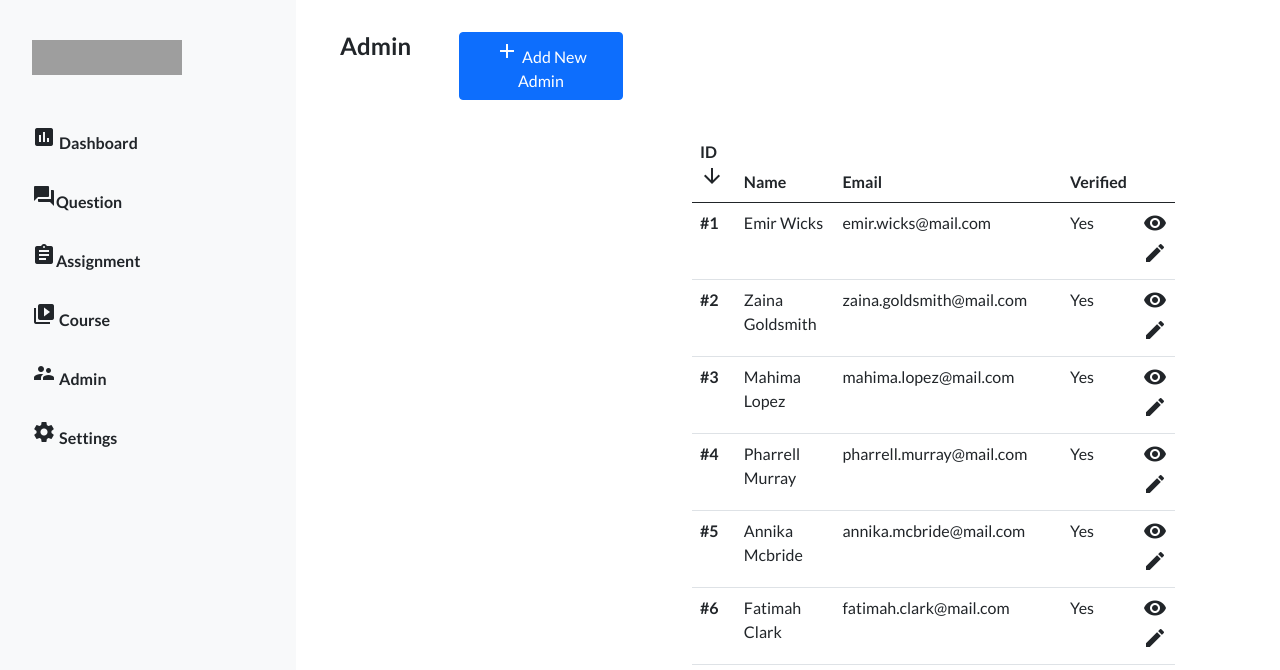
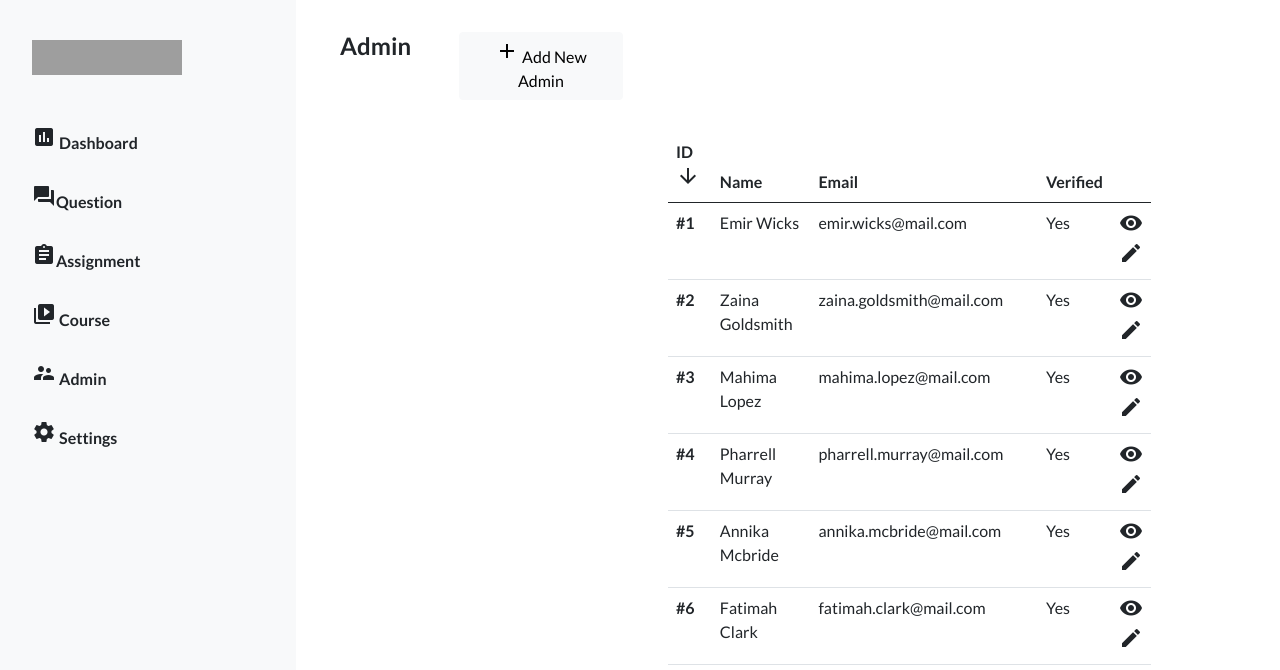
Before and after one commit to ptsai129/week5-assignment, a plain HTML site: page admin.html in a window 1280 px wide. Shown: the top 670 px of the page. Drawn offline with nearby package versions, Linux system fonts and the light colour scheme; grey boxes are pictures that could not be loaded.

Commit message:
Update 2021-08-09T14:46:14.946Z

```diff
--- a/admin.html
+++ b/admin.html
@@ -55,7 +55,7 @@
      <div class="main-menu d-flex">
       <h1 class="main-title fw-bold ">Admin</h1>
       <!-- Button trigger modal -->
-     <button type="button" class="btn btn-primary" data-bs-toggle="modal" data-bs-target="#exampleModal">
+     <button type="button" class="btn btn-light adminBtn" data-bs-toggle="modal" data-bs-target="#exampleModal">
         <span class="material-icons">
             add</span> Add New Admin
     </button>
@@ -68,11 +68,11 @@
           <h5 class="modal-title" id="exampleModalLabel">New Admin</h5>
           <button type="button" class="btn-close" data-bs-dismiss="modal" aria-label="Close"></button>
         </div>
-        <div class="modal-body">
+        <div class="modal-body ">
             <h3>Account</h3>
             <form action="get">
                 <label for="name">Name</label><br>
-                <input id="name" type="text">
+                <input id="name" type="text"><br>
                 <label for="email">Email</label><br>
                 <input id="email"type="email">
             </form>
@@ -102,22 +102,22 @@
               <div class="form-check">
                 <input class="form-check-input" type="checkbox" value="" id="flexCheckChecked">
                 <label class="form-check-label" for="flexCheckChecked">
-                    Coupon
+                Coupon
                 </label>
                 <div class="form-check">
                     <input class="form-check-input" type="checkbox" value="" id="flexCheckChecked">
                     <label class="form-check-label" for="flexCheckChecked">
-                        Message
+                    Message
                     </label>
                  <div class="form-check">
                         <input class="form-check-input" type="checkbox" value="" id="flexCheckChecked">
                         <label class="form-check-label" for="flexCheckChecked">
-                            Setting
+                        Setting
                         </label>
                 <div class="form-check">
                             <input class="form-check-input" type="checkbox" value="" id="flexCheckChecked">
                             <label class="form-check-label" for="flexCheckChecked">
-                                Task Menu
+                            Task Menu
                             </label>
               </div>
 
@@ -145,7 +145,7 @@
     </div>
     </div>
     <div class="adminContent main">
-        <div class="container">
+
     <table class="table table-hover">
         <thead>
             <tr>
@@ -281,7 +281,6 @@
             </tr>
         </tbody>
       </table>
-    </div>
   </div>
   <nav aria-label="Page navigation example">
     <ul class="pagination">
```
